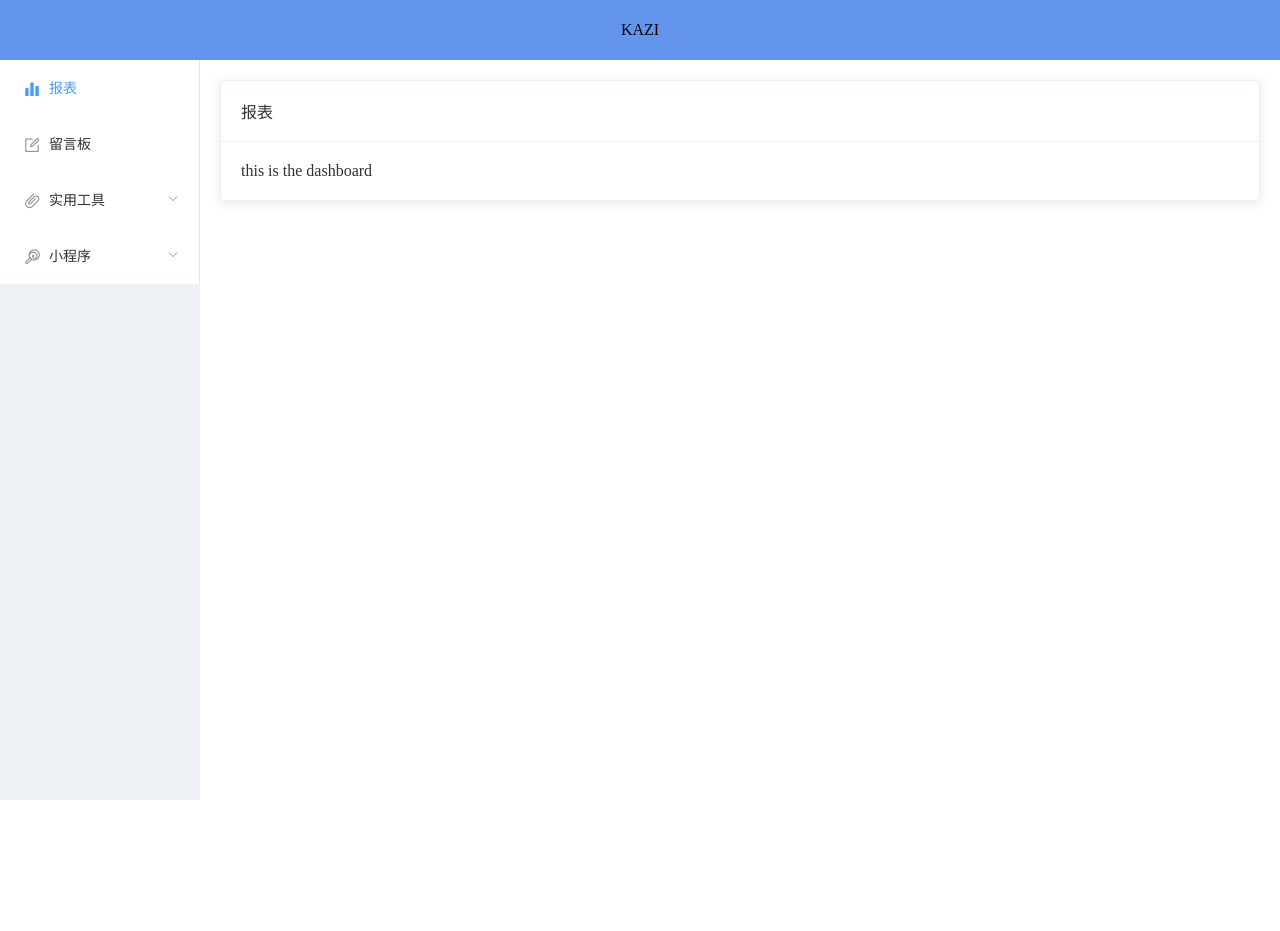
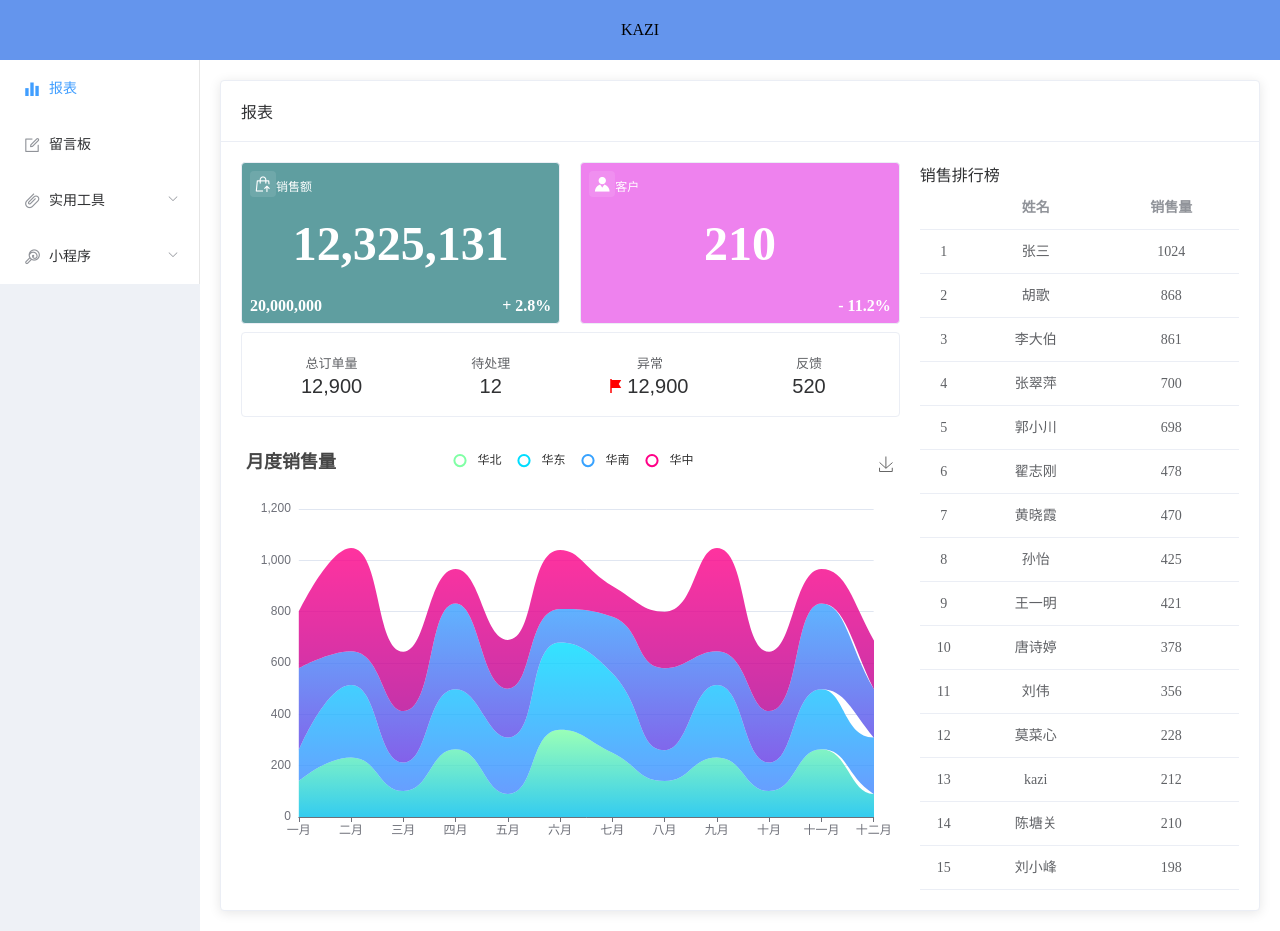
Before and after one commit to aa474754765/kazi, a Vue app: page /#/dashboard in a window 1280 px wide. Before the commit the page ends 800 px from the top, so only its background shows below. Built offline with nearby package versions, Linux system fonts and the light colour scheme.

Commit message:
ugly dashboard

```diff
--- a/package.json
+++ b/package.json
@@ -11,6 +11,7 @@
     "build": "node build/build.js"
   },
   "dependencies": {
+    "echarts": "^5.4.1",
     "element-ui": "^2.15.12",
     "vue": "^2.5.2",
     "vue-router": "^3.0.1"
--- /dev/null
+++ b/src/pages/dashboard/KpiItem.vue
@@ -0,0 +1,75 @@
+<template>
+  <el-card shadow="never" class="kpi-item-container" :style="styleObject">
+    <span class="main-number">
+      {{ score }}
+    </span>
+    <div class="hearder-icon">
+      <i :class="'icon el-icon-' + (icon || 's-custom')"></i>
+      <span>{{ title }}</span>
+    </div>
+    <div v-if="targetText" class="target-text">
+      <span>{{  targetText }}</span>
+    </div>
+    <div class="trend-text">
+      <span>{{ trendText }}</span>
+    </div>
+  </el-card>
+</template>
+
+<script>
+export default {
+  name: '',
+  props: ['score', 'backgroundColor', 'icon', 'title', 'trendText', 'targetText'],
+  data () {
+    return {
+      styleObject: {
+        'background-color': this.backgroundColor
+      }
+    }
+  }
+}
+
+</script>
+<style lang="scss" scoped>
+.kpi-item-container {
+  min-height: 160px;
+  position: relative;
+  display: flex;
+  justify-content: center;
+  align-items: center;
+  color: #fff;
+}
+
+.hearder-icon {
+  position: absolute;
+  left: 8px;
+  top: 8px;
+  font-size: 12px;
+
+  & .icon {
+    padding: 4px;
+    font-size: 18px;
+    border-radius: 4px;
+    background-color: rgba(255, 255, 255, 0.1);
+  }
+}
+
+.target-text {
+  position: absolute;
+  left: 8px;
+  bottom: 8px;
+  font-weight: 700;
+}
+
+.trend-text {
+  position: absolute;
+  right: 8px;
+  bottom: 8px;
+  font-weight: 700;
+}
+
+.main-number {
+  font-size: 48px;
+  font-weight: 700;
+}
+</style>
--- /dev/null
+++ b/src/pages/dashboard/LineChart.vue
@@ -0,0 +1,202 @@
+<template>
+  <div class="chart-container" :id="id" :style="{ height: height, width: width }"></div>
+</template>
+
+<script>
+import * as echarts from 'echarts'
+
+export default {
+  name: '',
+  props: {
+    width: {
+      type: String,
+      default: '100%'
+    },
+    height: {
+      type: String,
+      default: '400px'
+    }
+  },
+  data () {
+    return {
+      id: 'line-chart',
+      chart: null
+    }
+  },
+  mounted () {
+    this.initChart()
+    window.onresize = () => {
+      this.chart.resize()
+    }
+  },
+  beforeDestroy () {
+    if (!this.chart) {
+      return
+    }
+    this.chart.dispose()
+    this.chart = null
+  },
+  methods: {
+    initChart () {
+      this.chart = echarts.init(document.getElementById(this.id))
+      this.chart.setOption({
+        color: ['#80FFA5', '#00DDFF', '#37A2FF', '#FF0087', '#FFBF00'],
+        title: {
+          text: '月度销售量'
+        },
+        tooltip: {
+          trigger: 'axis',
+          axisPointer: {
+            type: 'cross',
+            label: {
+              backgroundColor: '#6a7985'
+            }
+          }
+        },
+        legend: {
+          data: ['华北', '华东', '华南', '华中']
+        },
+        toolbox: {
+          feature: {
+            saveAsImage: {}
+          }
+        },
+        grid: {
+          left: '3%',
+          right: '4%',
+          bottom: '3%',
+          containLabel: true
+        },
+        xAxis: [
+          {
+            type: 'category',
+            boundaryGap: false,
+            data: ['一月', '二月', '三月', '四月', '五月', '六月', '七月', '八月', '九月', '十月', '十一月', '十二月']
+          }
+        ],
+        yAxis: [
+          {
+            type: 'value'
+          }
+        ],
+        series: [
+          {
+            name: '华北',
+            type: 'line',
+            stack: 'Total',
+            smooth: true,
+            lineStyle: {
+              width: 0
+            },
+            showSymbol: false,
+            areaStyle: {
+              opacity: 0.8,
+              color: new echarts.graphic.LinearGradient(0, 0, 0, 1, [
+                {
+                  offset: 0,
+                  color: 'rgb(128, 255, 165)'
+                },
+                {
+                  offset: 1,
+                  color: 'rgb(1, 191, 236)'
+                }
+              ])
+            },
+            emphasis: {
+              focus: 'series'
+            },
+            data: [140, 232, 101, 264, 90, 340, 250, 140, 232, 101, 264, 90, 340, 250]
+          },
+          {
+            name: '华东',
+            type: 'line',
+            stack: 'Total',
+            smooth: true,
+            lineStyle: {
+              width: 0
+            },
+            showSymbol: false,
+            areaStyle: {
+              opacity: 0.8,
+              color: new echarts.graphic.LinearGradient(0, 0, 0, 1, [
+                {
+                  offset: 0,
+                  color: 'rgb(0, 221, 255)'
+                },
+                {
+                  offset: 1,
+                  color: 'rgb(77, 119, 255)'
+                }
+              ])
+            },
+            emphasis: {
+              focus: 'series'
+            },
+            data: [120, 282, 111, 234, 220, 340, 310, 120, 282, 111, 234, 220, 340, 310]
+          },
+          {
+            name: '华南',
+            type: 'line',
+            stack: 'Total',
+            smooth: true,
+            lineStyle: {
+              width: 0
+            },
+            showSymbol: false,
+            areaStyle: {
+              opacity: 0.8,
+              color: new echarts.graphic.LinearGradient(0, 0, 0, 1, [
+                {
+                  offset: 0,
+                  color: 'rgb(55, 162, 255)'
+                },
+                {
+                  offset: 1,
+                  color: 'rgb(116, 21, 219)'
+                }
+              ])
+            },
+            emphasis: {
+              focus: 'series'
+            },
+            data: [320, 132, 201, 334, 190, 130, 220, 320, 132, 201, 334, 190, 130, 220]
+          },
+          {
+            name: '华中',
+            type: 'line',
+            stack: 'Total',
+            smooth: true,
+            lineStyle: {
+              width: 0
+            },
+            showSymbol: false,
+            areaStyle: {
+              opacity: 0.8,
+              color: new echarts.graphic.LinearGradient(0, 0, 0, 1, [
+                {
+                  offset: 0,
+                  color: 'rgb(255, 0, 135)'
+                },
+                {
+                  offset: 1,
+                  color: 'rgb(135, 0, 157)'
+                }
+              ])
+            },
+            emphasis: {
+              focus: 'series'
+            },
+            data: [220, 402, 231, 134, 190, 230, 120, 220, 402, 231, 134, 190, 230, 120]
+          }
+        ]
+      })
+    }
+  }
+}
+
+</script>
+<style lang="scss" scoped>
+.chart-container {
+  margin-top: 32px;
+}
+</style>
--- /dev/null
+++ b/src/pages/dashboard/Rank.vue
@@ -0,0 +1,90 @@
+<template>
+  <div>
+    <header>销售排行榜</header>
+    <el-table :data="tableData" style="width: 100%">
+      <el-table-column type="index">
+      </el-table-column>
+      <el-table-column prop="name" label="姓名">
+      </el-table-column>
+      <el-table-column prop="score" label="销售量">
+      </el-table-column>
+    </el-table>
+  </div>
+</template>
+
+<script>
+export default {
+  data () {
+    return {
+      tableData: [
+        {
+          name: '张三',
+          score: '1024'
+        },
+        {
+          name: '胡歌',
+          score: '868'
+        },
+        {
+          name: '李大伯',
+          score: '861'
+        },
+        {
+          name: '张翠萍',
+          score: '700'
+        },
+        {
+          name: '郭小川',
+          score: '698'
+        },
+        {
+          name: '翟志刚',
+          score: '478'
+        },
+        {
+          name: '黄晓霞',
+          score: '470'
+        },
+        {
+          name: '孙怡',
+          score: '425'
+        },
+        {
+          name: '王一明',
+          score: '421'
+        },
+        {
+          name: '唐诗婷',
+          score: '378'
+        },
+        {
+          name: '刘伟',
+          score: '356'
+        },
+        {
+          name: '莫菜心',
+          score: '228'
+        },
+        {
+          name: 'kazi',
+          score: '212'
+        },
+        {
+          name: '陈塘关',
+          score: '210'
+        },
+        {
+          name: '刘小峰',
+          score: '198'
+        }
+      ]
+    }
+  }
+}
+
+</script>
+<style lang="scss">
+.cell {
+  text-align: center;
+}
+</style>
--- /dev/null
+++ b/src/pages/dashboard/Statistic.vue
@@ -0,0 +1,56 @@
+<template>
+  <el-card shadow="never" class="statistic-container">
+    <el-row :gutter="20">
+      <el-col :span="6">
+        <div>
+          <el-statistic group-separator="," :value="value1" title="总订单量"></el-statistic>
+        </div>
+      </el-col>
+      <el-col :span="6">
+        <div>
+          <el-statistic group-separator="," :value="value2" title="待处理"></el-statistic>
+        </div>
+      </el-col>
+      <el-col :span="6">
+        <div>
+          <el-statistic group-separator="," :value="value1" title="异常">
+            <template slot="prefix">
+              <i class="el-icon-s-flag" style="color: red"></i>
+            </template>
+          </el-statistic>
+        </div>
+
+      </el-col>
+      <el-col :span="6">
+        <div>
+          <el-statistic group-separator="," :value="value4" title="反馈"></el-statistic>
+        </div>
+      </el-col>
+    </el-row>
+  </el-card>
+</template>
+
+<script>
+export default {
+  data () {
+    return {
+      like: true,
+      value1: 12900,
+      value2: 12,
+      value3: 565,
+      value4: 520
+    }
+  }
+}
+</script>
+<style lang="scss" >
+.statistic-container {
+  margin: 8px 0;
+}
+
+.like {
+  cursor: pointer;
+  font-size: 25px;
+  display: inline-block;
+}
+</style>
--- a/src/pages/dashboard/index.vue
+++ b/src/pages/dashboard/index.vue
@@ -1,10 +1,38 @@
 <template>
-  <div>this is the dashboard</div>
+  <el-row :gutter="20">
+    <el-col :span="16">
+      <el-row :gutter="20">
+        <el-col :span="12">
+          <kpi-item score="12,325,131" backgroundColor="cadetblue" icon="sell" title="销售额" trendText="+ 2.8%"
+            targetText="20,000,000"></kpi-item>
+        </el-col>
+        <el-col :span="12">
+          <kpi-item score="210" backgroundColor="violet" title="客户" trendText="- 11.2%"></kpi-item>
+        </el-col>
+      </el-row>
+      <statistic></statistic>
+      <line-chart></line-chart>
+    </el-col>
+    <el-col :span="8">
+      <rank></rank>
+    </el-col>
+  </el-row>
 </template>
 
 <script>
+import Rank from './Rank'
+import KpiItem from './KpiItem'
+import Statistic from './Statistic.vue'
+import LineChart from './LineChart.vue'
+
 export default {
   name: 'Dashboard',
+  components: {
+    Rank,
+    KpiItem,
+    Statistic,
+    LineChart
+  },
   data () {
     return {
 
```
Also changed, not shown: 1 other file (tests, documents, lock files or other folders).
